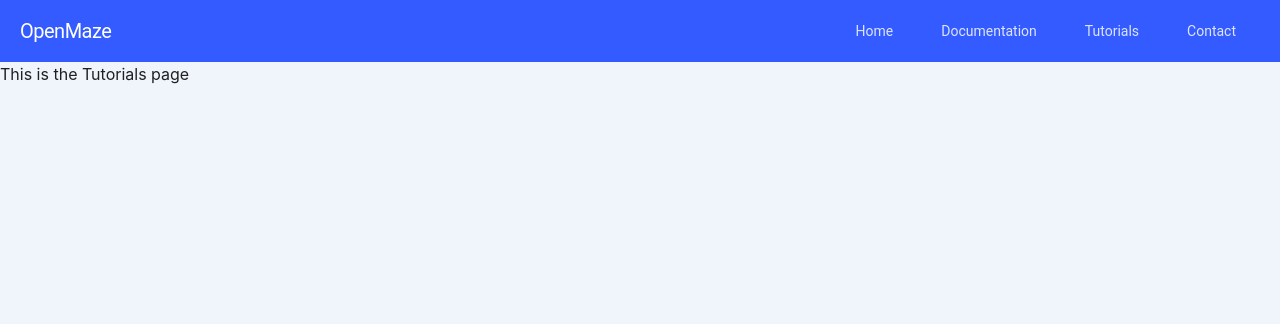
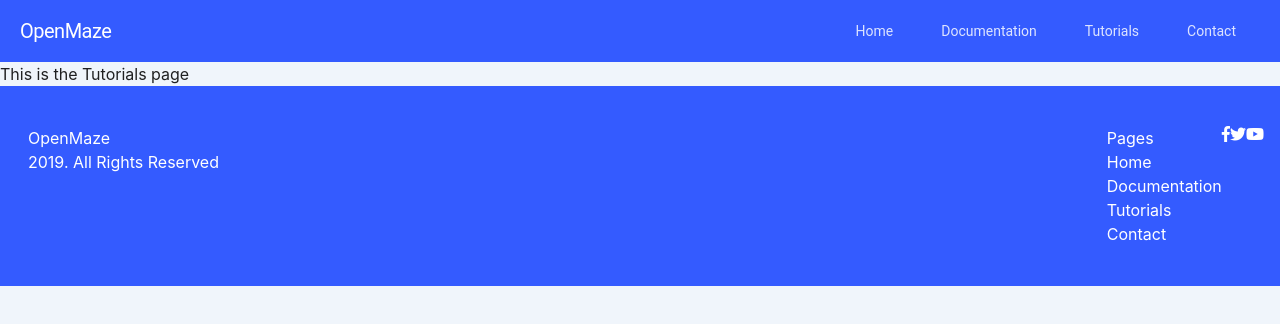
Before and after one commit to KyleAlsburyNealy/OpenMaze-Website, a Next.js app: page /tutorials in a window 1280 px wide. Shown: the top 324 px of the page. Built offline with nearby package versions, Linux system fonts and the light colour scheme.

Commit message:
Added utilities for enformed.io; started footer

```diff
--- /dev/null
+++ b/components/footer.js
@@ -0,0 +1,36 @@
+import React from "react";
+import Link from "next/link";
+
+export default function Footer() {
+  return (
+    <footer className="flex justify-between bg-blue-900 text-white px-4 py-10">
+      <div className="mx-3">
+        <p>OpenMaze</p>
+        <p>2019. All Rights Reserved</p>
+      </div>
+      <div className="flex flex-wrap">
+        <div className="flex flex-col flex-wrap">
+          <p>Pages</p>
+          <Link href="/">
+            <a className="">Home</a>
+          </Link>
+          <Link href="/documentation">
+            <a className="">Documentation</a>
+          </Link>
+          <Link href="/tutorials">
+            <a className="">Tutorials</a>
+          </Link>
+          <Link href="/contact">
+            <a className="">Contact</a>
+          </Link>
+        </div>
+
+        <div className="flex flex-wrap">
+          <i className="fab fa-facebook-f"></i>
+          <i className="fab fa-twitter"></i>
+          <i className="fab fa-youtube"></i>
+        </div>
+      </div>
+    </footer>
+  );
+}
--- a/components/layout.js
+++ b/components/layout.js
@@ -1,17 +1,17 @@
 // include metadata in all pages of the site.
-import Meta from './meta'
-import Navbar from './navbar'
+import Meta from "./meta";
+import Navbar from "./navbar";
+import Footer from "./footer";
 
-const Layout = (props) => {
-    return (
-        <div>
-            <Meta />
-            <Navbar />
-            <div>
-                {props.children}
-            </div>
-        </div>
-    )
-}
+const Layout = props => {
+  return (
+    <div>
+      <Meta />
+      <Navbar />
+      <div>{props.children}</div>
+      <Footer />
+    </div>
+  );
+};
 
 export default Layout;
--- /dev/null
+++ b/config/keys.js
@@ -0,0 +1,3 @@
+// TODO make this an environment variable on the server
+
+export const keys = { enformedToken: "" };
--- a/pages/contact.js
+++ b/pages/contact.js
@@ -1,5 +1,6 @@
 import Layout from "../components/layout";
 import Team from "../components/Team";
+import { keys } from "../config/keys";
 
 export default function Contact() {
   return (
@@ -39,7 +40,11 @@ export default function Contact() {
             </div>
 
             <div className="bg-white shadow-md sm:flex-1 w-full rounded-sm sm:mx-3 max-w-md sm:min-w-xs">
-              <form className="w-5/6 m-auto pt-6 pb-8">
+              <form
+                action={`https://www.enformed.io/${keys.enformedToken}`}
+                method="POST"
+                className="w-5/6 m-auto pt-6 pb-8"
+              >
                 <div className="mb-4">
                   <label className="block mb-2 font-bold">Full Name:</label>
                   <input
@@ -53,7 +58,7 @@ export default function Contact() {
                   <label className="block mb-2 font-bold">Email:</label>
                   <input
                     type="text"
-                    name="name"
+                    name="email"
                     className="shadow appearance-none w-full py-1 px-2 focus:outline-none border-2 border-gray-300 border-solid"
                     placeholder="Email"
                   />
@@ -62,7 +67,7 @@ export default function Contact() {
                   <label className="block mb-2 font-bold">Subject:</label>
                   <input
                     type="text"
-                    name="name"
+                    name="*subject"
                     className="shadow appearance-none w-full py-1 px-2 focus:outline-none border-2 border-gray-300 border-solid"
                     placeholder="Subject"
                   />
@@ -70,12 +75,16 @@ export default function Contact() {
                 <div className="mb-4">
                   <label className="block mb-2 font-bold">Message:</label>
                   <textarea
+                    name="message"
                     className="shadow appearance-none w-full h-20 py-1 px-2 focus:outline-none border-2 border-gray-300 border-solid"
                     placeholder="Message"
                     // onChange={this.handleChange}
                   />
                 </div>
-                <button className="flex bg-blue-700 hover:bg-blue-900 px-2 py-1 rounded text-white focus:outline-none items-center">
+                <button
+                  type="submit"
+                  className="flex bg-blue-700 hover:bg-blue-900 px-2 py-1 rounded text-white focus:outline-none items-center"
+                >
                   Send
                   <svg
                     className="inline ml-1"
```
